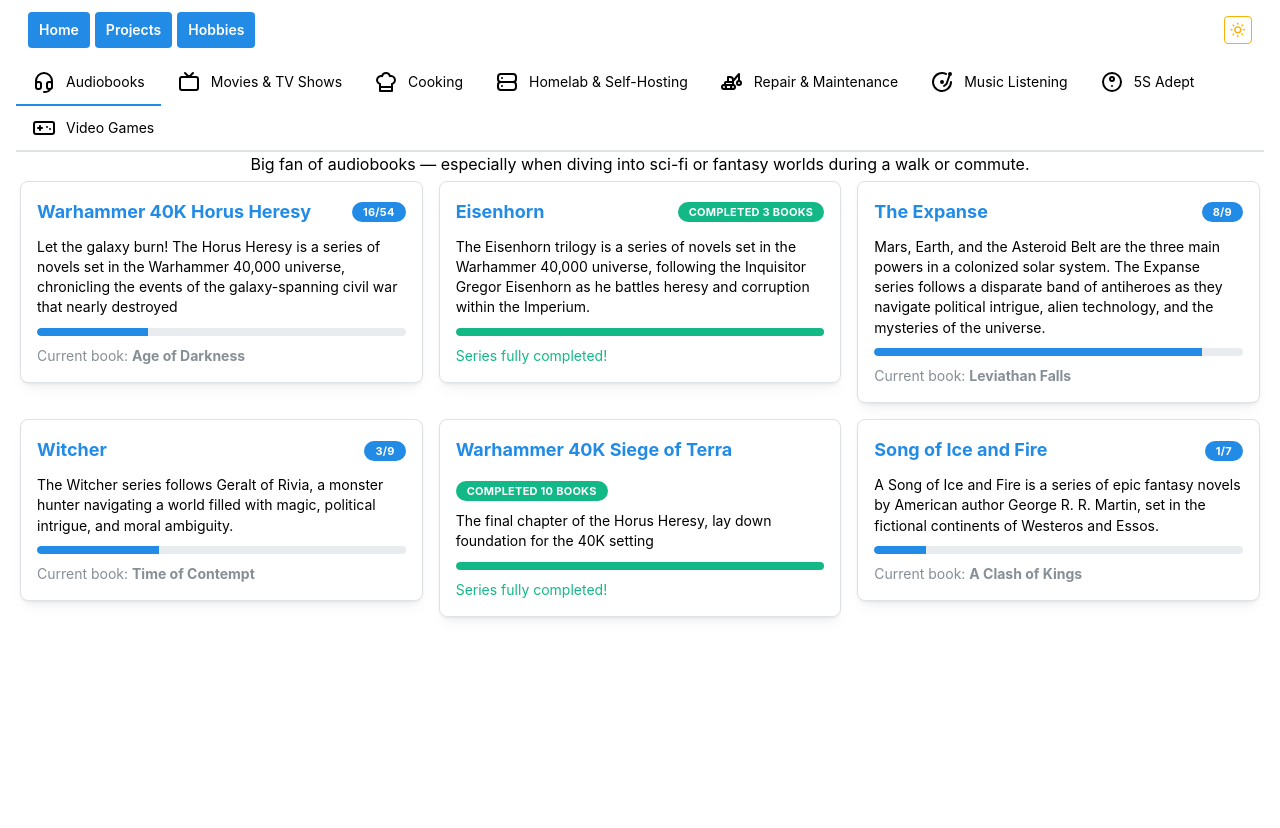
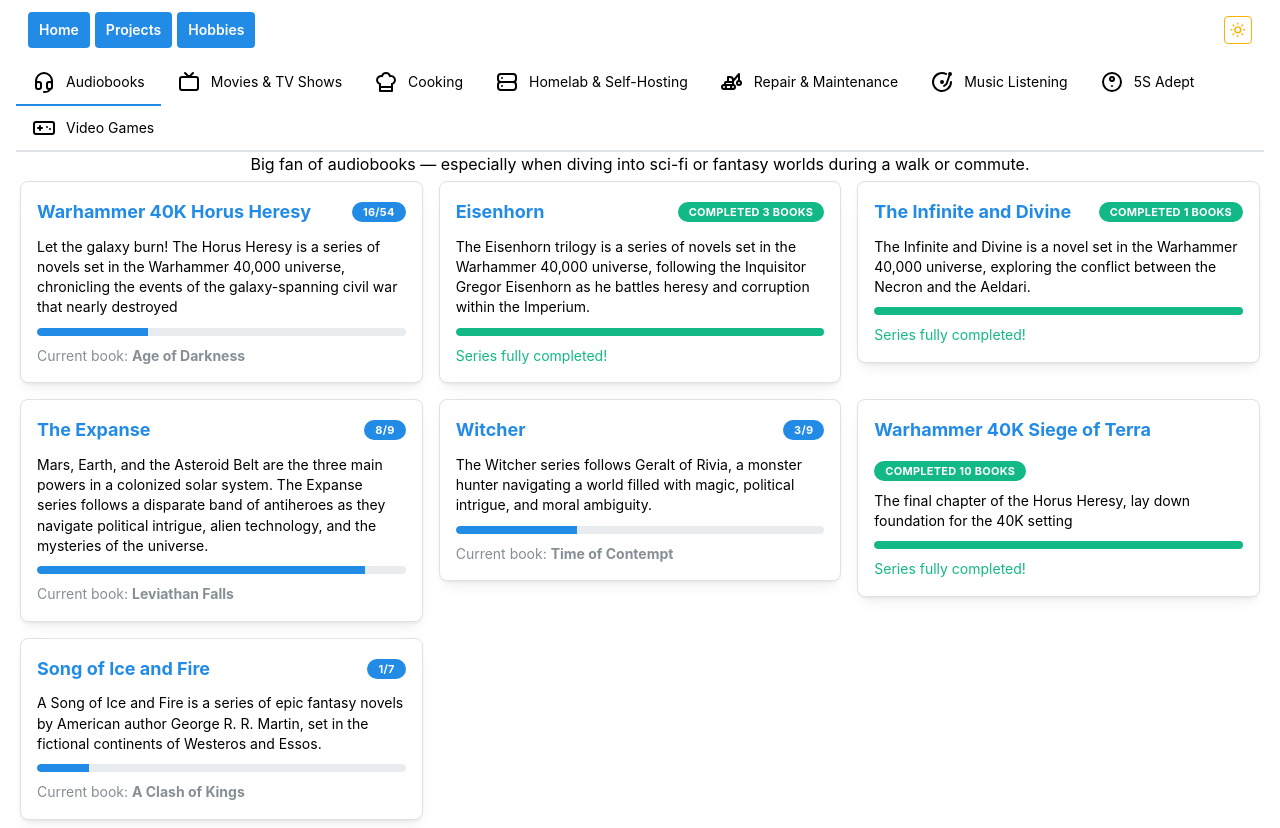
Before and after one commit to Dufran/homepage, a Next.js app: page /hobbies in a window 1280 px wide. Before the commit the page ends 800 px from the top, so only its background shows below. Built offline with nearby package versions, Linux system fonts and the light colour scheme.

Commit message:
update books

```diff
--- a/components/vars.ts
+++ b/components/vars.ts
@@ -75,7 +75,7 @@
   name: string
   description?: string
   start: Date
-  end: Date
+  end?: Date
   domain?: Domain
   technologies?: Skill[]
 }
@@ -714,7 +714,6 @@
     description:
       'The Logistics Insight Platform is a comprehensive web application designed to provide clients with detailed insights into their logistics operations. It features a user-friendly interface that allows users to view and analyze various aspects of their logistics processes, including shipment tracking, inventory management, and performance metrics. The platform integrates seamlessly with third-party services to enhance functionality and provide real-time data updates, ensuring that clients have access to the most accurate and up-to-date information regarding their logistics operations.',
     domain: 'Logistics',
-    end: new Date('2025-05-31'),
     name: 'Logistics insight platform',
     start: new Date('2024-12-06'),
     technologies: [
@@ -893,6 +892,15 @@
     total_count: 3,
   },
   {
+    current_book: 'The Infinite and Divine',
+    current_count: 1,
+    description:
+      'The Infinite and Divine is a novel set in the Warhammer 40,000 universe, exploring the conflict between the Necron and the Aeldari.',
+    link: 'https://www.amazon.com/s?k=The+Infinite+and+Divine&i=digital-text&crid=3F9SYPCFKBRY1&sprefix=the+infinite+and+divine%2Cdigital-text%2C184&ref=nb_sb_noss_2',
+    name: 'The Infinite and Divine',
+    total_count: 1,
+  },
+  {
     current_book: 'Leviathan Falls',
     current_count: 8,
     description:
--- a/package.json
+++ b/package.json
@@ -25,7 +25,7 @@
 		"typescript": "5.8.2"
 	},
 	"name": "homepage - nextjs",
-	"packageManager": "yarn@4.9.1",
+	"packageManager": "yarn@4.9.2",
 	"private": true,
 	"scripts": {
 		"analyze": "ANALYZE=true next build",
```
Also changed, not shown: .yarnrc.yml.
